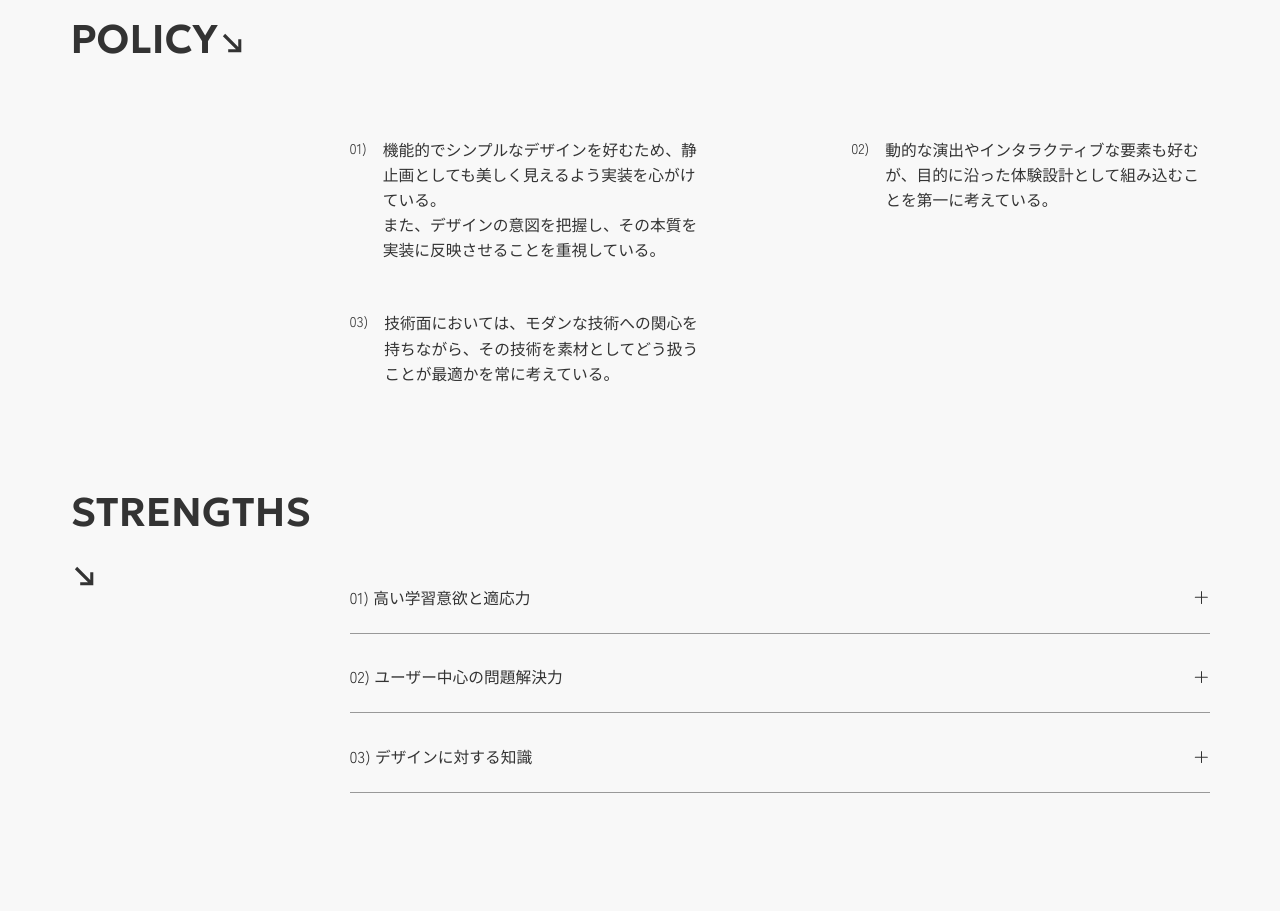
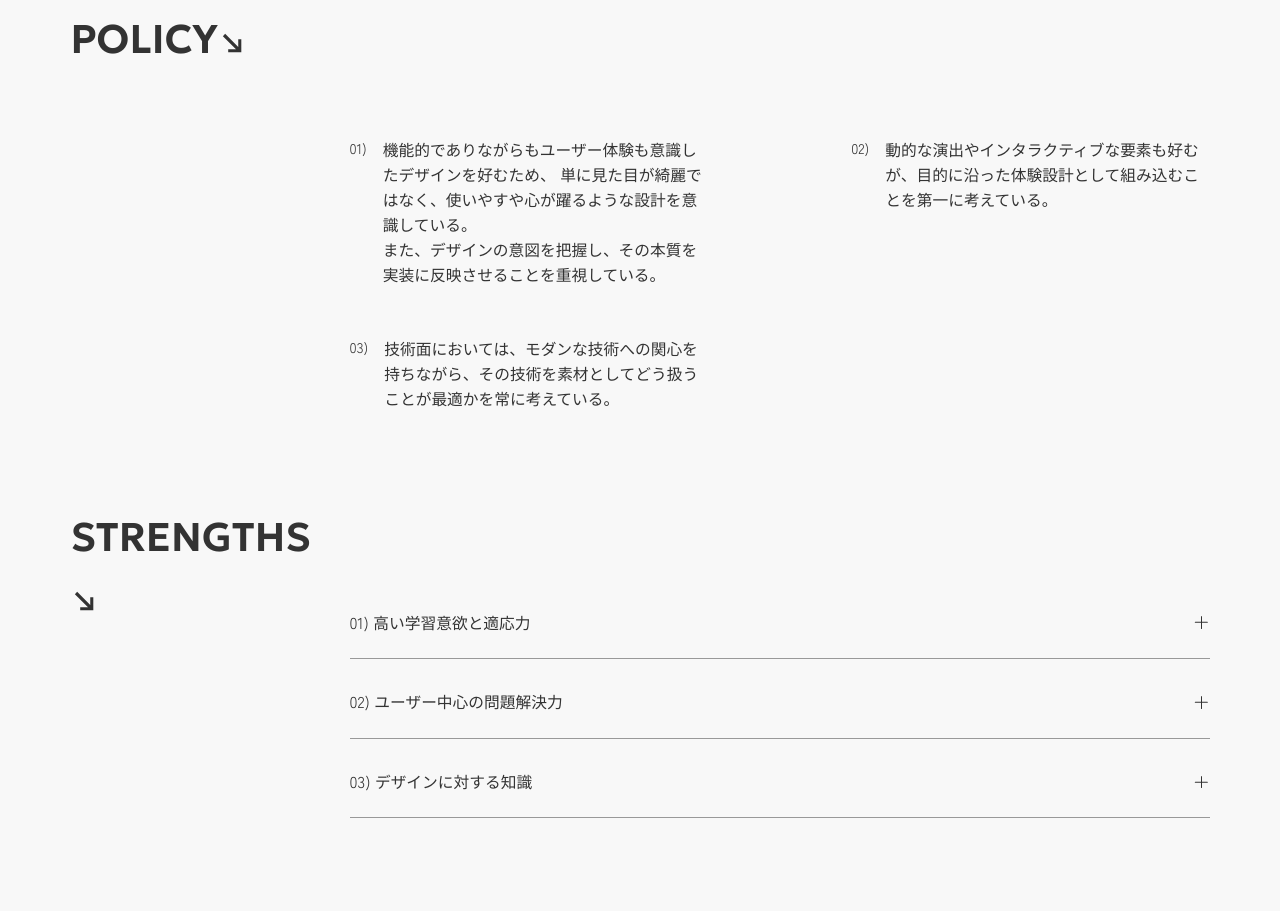
Before and after one commit to shin-coder/my-portfolio-project, a Next.js app: page /about in a window 1280 px wide. Shown: the part 2600-3511 px from the top of the page. Built offline with nearby package versions, Linux system fonts and the light colour scheme.

Commit message:
change message

```diff
--- a/app/about/components/About.js
+++ b/app/about/components/About.js
@@ -242,7 +242,8 @@ function About() {
             <ul className="lg:mt-[5rem] lg:flex lg:flex-wrap lg:justify-between">
               <li className="mt-[3rem] w-full lg:max-w-[28vw]">
                 <p className="font-zenKakuNew text-black-primary leading-[1.6] text-base-size flex gap-[1rem] before:content-['01)'] before:text-[0.875rem]">
-                  機能的でシンプルなデザインを好むため、静止画としても美しく見えるよう実装を心がけている。
+                  機能的でありながらもユーザー体験も意識したデザインを好むため、
+                  単に見た目が綺麗ではなく、使いやすや心が躍るような設計を意識している。
                   <br></br>
                   また、デザインの意図を把握し、その本質を実装に反映させることを重視している。
                 </p>
```
